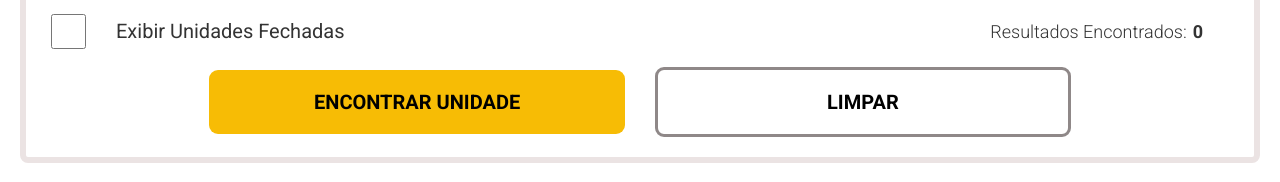
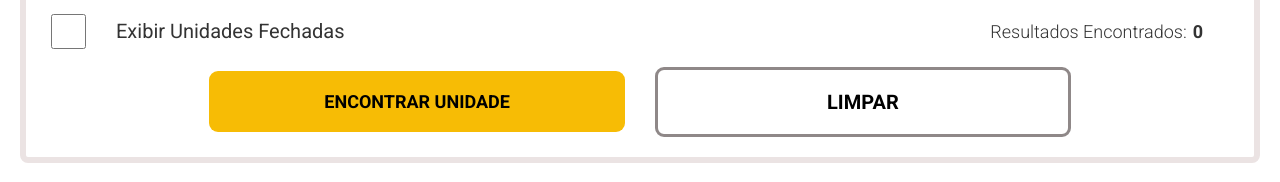
Before and after one commit to SrLuc/SmartFit-Challenger, a React (Vite) app: page / in a window 1280 px wide. Shown: the part 883-1065 px from the top of the page. Built offline with nearby package versions, Linux system fonts and the light colour scheme.

Commit message:
style: refactor reponsivity

```diff
--- a/src/components/Gyms/styles.ts
+++ b/src/components/Gyms/styles.ts
@@ -78,8 +78,7 @@ export const StyledGymItem = styled.div`
   }
 
   @media (max-width: 1000px) {
-    width: 90%;
-    margin: 15px 0;
+    width: 85%;
   }
 `;
 
@@ -126,12 +125,11 @@ export const StyledGymSchedule = styled.li`
 `;
 
 export const StyledNoResults = styled.div`
-
   width: 100%;
   padding: 10px;
-  box-shadow: rgba(0, 0, 0, 0.05) 0px 6px 24px 0px, rgba(0, 0, 0, 0.08) 0px 0px 0px 1px;
+  box-shadow: rgba(0, 0, 0, 0.05) 0px 6px 24px 0px,
+    rgba(0, 0, 0, 0.08) 0px 0px 0px 1px;
   border-radius: 10px;
-
 
   P {
     color: var(--dark-grey);
--- a/src/components/UIelements/Buttons/styles.ts
+++ b/src/components/UIelements/Buttons/styles.ts
@@ -3,7 +3,7 @@ import styled from "styled-components";
 export const StyledSearchButton = styled.button`
   width: 35%;
   padding: 20px;
-  font-size: 20px;
+  font-size: 18px;
   font-weight: bold;
   border: none;
   border-radius: 9px;
@@ -19,6 +19,8 @@ export const StyledSearchButton = styled.button`
   @media screen {
     @media (max-width: 768px) {
       width: 70%;
+      font-size: 15px;
+      padding: 20px;
     }
   }
 `;
@@ -39,4 +41,12 @@ export const StyledClearButton = styled.button`
     color: #fff;
     transition: all 0.1s ease-in-out;
   }
+
+  @media screen {
+    @media (max-width: 768px) {
+      width: 30%;
+      font-size: 15px;
+      padding: 20px;
+    }
+  }
 `;
--- a/src/components/UIelements/ClosedGym/styles.ts
+++ b/src/components/UIelements/ClosedGym/styles.ts
@@ -36,11 +36,11 @@ export const Section = styled.section`
     @media screen {
       @media (max-width: 768px) {
         label {
-          font-size: 20px;
+          font-size: 17px;
         }
         input {
-          width: 50px;
-          height: 50px;
+          width: 40px;
+          height: 40px;
         }
       }
     }
```
